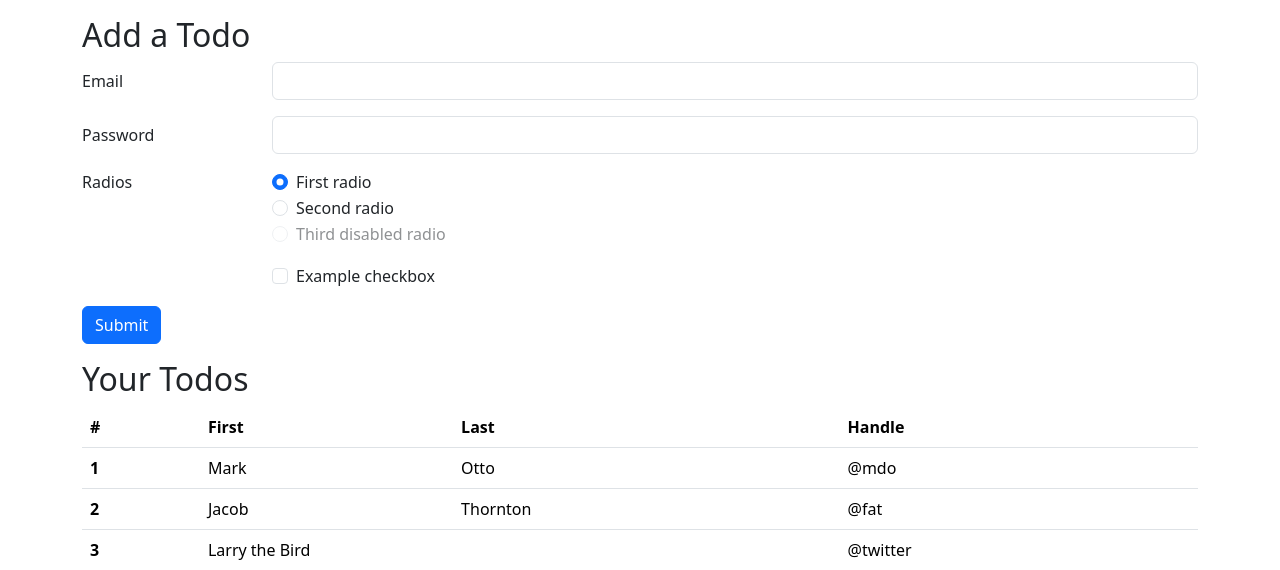
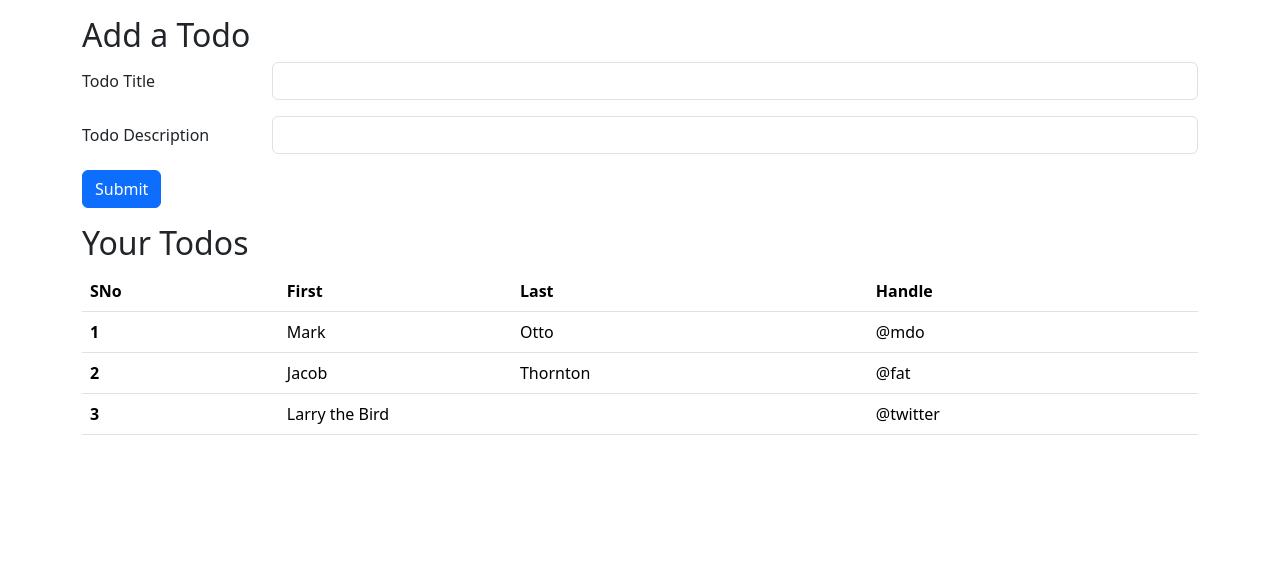
Before and after one commit to Mandar-123-code/Flask-Todo-App, a Flask app: page / in a window 1280 px wide. Shown: the part 56-626 px from the top of the page. Run offline with Flask 3, Linux system fonts and the light colour scheme.

Commit message:
Database Created

```diff
--- a/app.py
+++ b/app.py
@@ -1,5 +1,21 @@
 from flask import Flask,render_template
+from flask_sqlalchemy import SQLAlchemy
+from datetime import datetime
+
+
 app = Flask(__name__)
+app.config["SQLALCHEMY_DATABASE_URI"] = "sqlite:///todo.db"
+app.config["SQLALCHEMY_TRACK_MODIFICATIONS"] = False
+db = SQLAlchemy(app)
+
+class Todo(db.Model):
+    sno = db.Column(db.Integer,primary_key=True)
+    title = db.Column(db.String(200),nullable=False)
+    desc = db.Column(db.String(500),nullable=False)
+    date_Created =db.Column(db.DateTime,default=datetime.utcnow)
+
+    def __repr__(self) -> str:
+        return f"{self.sno} - {self.title}"
 
 @app.route('/')
 def Hello_World():
--- a/templates/index.html
+++ b/templates/index.html
@@ -75,50 +75,20 @@
       <h2>Add a Todo</h2>
       <form>
         <div class="row mb-3">
-              <label for="inputEmail3" class="col-sm-2 col-form-label">Email</label>
+          <label for="title" class="col-sm-2 col-form-label">Todo Title</label>
           <div class="col-sm-10">
-                <input type="email" class="form-control" id="inputEmail3">
+            <input type="text" class="form-control" id="title" />
           </div>
         </div>
         <div class="row mb-3">
-              <label for="inputPassword3" class="col-sm-2 col-form-label">Password</label>
+          <label for="desc" class="col-sm-2 col-form-label"
+            >Todo Description</label
+          >
           <div class="col-sm-10">
-                <input type="password" class="form-control" id="inputPassword3">
+            <input type="text" class="form-control" id="desc" />
           </div>
         </div>
-            <fieldset class="row mb-3">
-              <legend class="col-form-label col-sm-2 pt-0">Radios</legend>
-              <div class="col-sm-10">
-                <div class="form-check">
-                  <input class="form-check-input" type="radio" name="gridRadios" id="gridRadios1" value="option1" checked>
-                  <label class="form-check-label" for="gridRadios1">
-                    First radio
-                  </label>
-                </div>
-                <div class="form-check">
-                  <input class="form-check-input" type="radio" name="gridRadios" id="gridRadios2" value="option2">
-                  <label class="form-check-label" for="gridRadios2">
-                    Second radio
-                  </label>
-                </div>
-                <div class="form-check disabled">
-                  <input class="form-check-input" type="radio" name="gridRadios" id="gridRadios3" value="option3" disabled>
-                  <label class="form-check-label" for="gridRadios3">
-                    Third disabled radio
-                  </label>
-                </div>
-              </div>
-            </fieldset>
-            <div class="row mb-3">
-              <div class="col-sm-10 offset-sm-2">
-                <div class="form-check">
-                  <input class="form-check-input" type="checkbox" id="gridCheck1">
-                  <label class="form-check-label" for="gridCheck1">
-                    Example checkbox
-                  </label>
-                </div>
-              </div>
-            </div>
+
         <button type="submit" class="btn btn-primary">Submit</button>
       </form>
     </div>
@@ -127,7 +97,7 @@
       <table class="table">
         <thead>
           <tr>
-                <th scope="col">#</th>
+            <th scope="col">SNo</th>
             <th scope="col">First</th>
             <th scope="col">Last</th>
             <th scope="col">Handle</th>
```
Also changed, not shown: instance/todo.db (added). Lines whose indentation alone changed are shown as unchanged.
